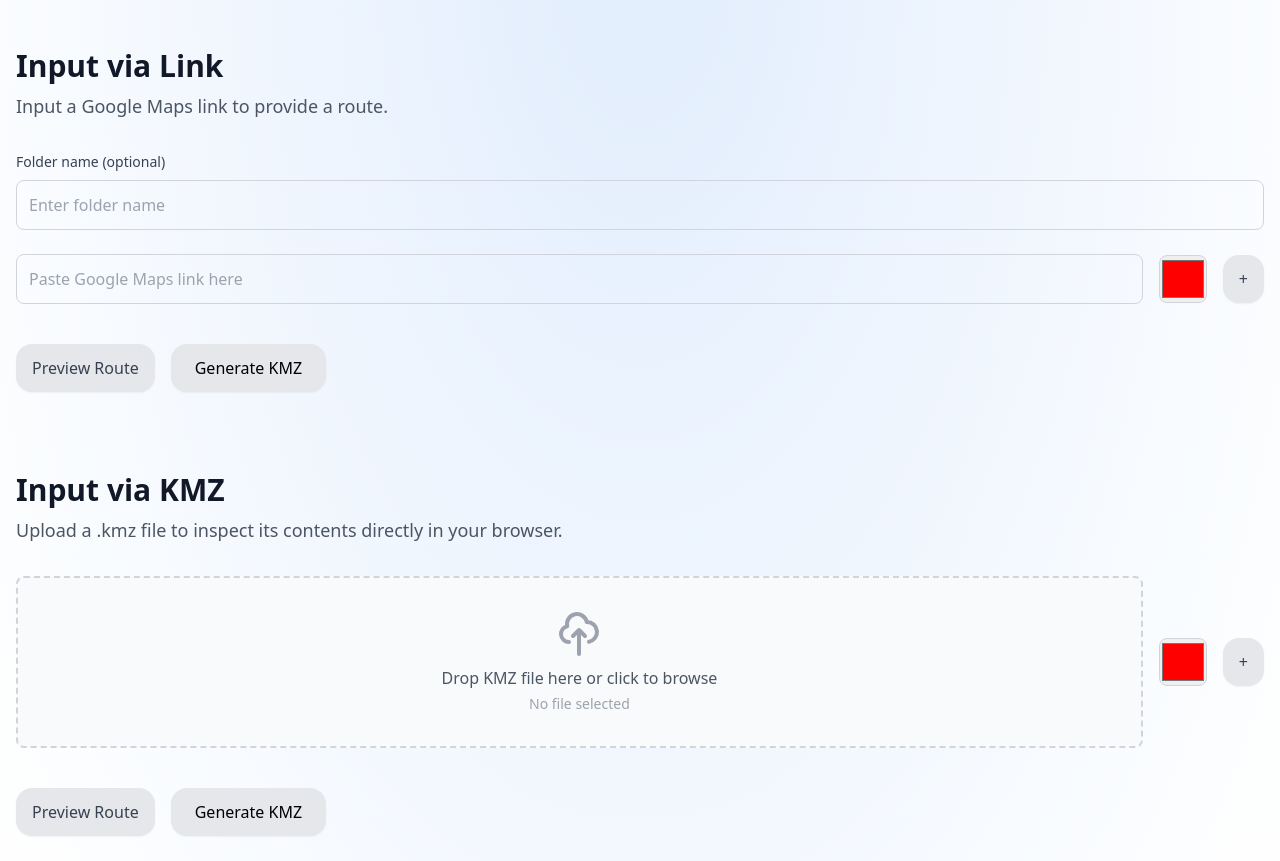
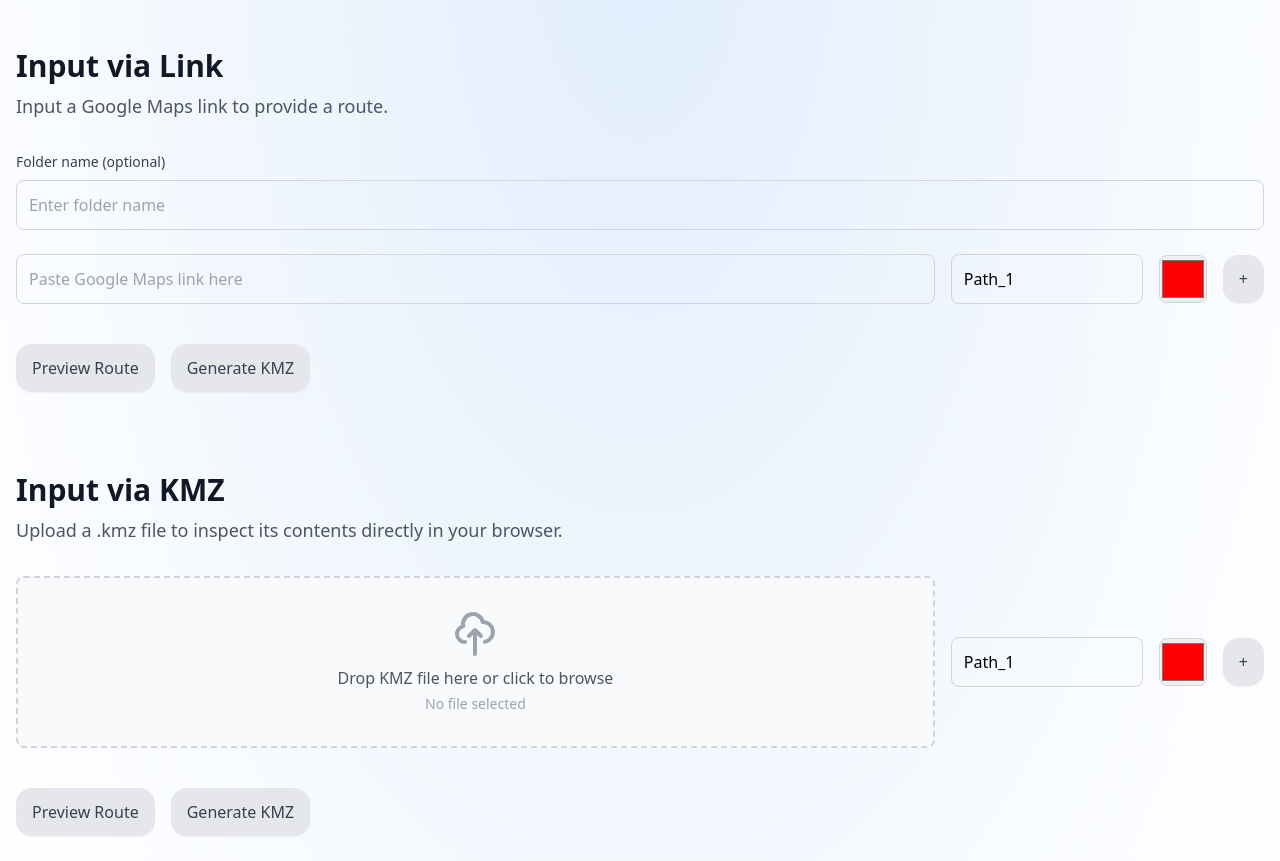
Before and after one commit to Permana721/Routing_Connetivity, a Flask app: page / in a window 1280 px wide. Shown: the part 65-926 px from the top of the page. Run offline with Flask 3, Linux system fonts and the light colour scheme; some libraries are stand-ins or nearby versions; grey boxes are pictures that could not be loaded.

Commit message:
Update index.html

```diff
--- a/templates/index.html
+++ b/templates/index.html
@@ -60,7 +60,7 @@
                         <button id="previewLink" class="px-4 py-3 rounded-2xl bg-gray-200 text-gray-700 hover:bg-gray-300 transition-colors font-medium shadow-sm">
                             Preview Route
                         </button>
-                        <button id="generateLink" class="px-6 py-3 rounded-2xl bg-gray-200 hover:bg-gray-300 transition-colors font-medium shadow-sm">
+                        <button id="generateLink" class="px-4 py-3 rounded-2xl bg-gray-200 text-gray-700 hover:bg-gray-300 transition-colors font-medium shadow-sm">
                             Generate KMZ
                         </button>
                     </div>
@@ -83,7 +83,7 @@
                         <button id="previewKmz" class="px-4 py-3 rounded-2xl bg-gray-200 text-gray-700 hover:bg-gray-300 transition-colors font-medium shadow-sm">
                             Preview Route
                         </button>
-                        <button id="generateKmz" class="px-6 py-3 rounded-2xl bg-gray-200 hover:bg-gray-300 transition-colors font-medium shadow-sm">
+                        <button id="generateKmz" class="px-4 py-3 rounded-2xl bg-gray-200 text-gray-700 hover:bg-gray-300 transition-colors font-medium shadow-sm">
                             Generate KMZ
                         </button>
                     </div>
@@ -305,7 +305,7 @@
     const generateLinkBtn = document.getElementById('generateLink');
     const status_link = document.getElementById('status_link');
 
-    function createLinkRow(index, url='', color='#ff0000') {
+    function createLinkRow(index, url='', name='', color='#ff0000') {
         const div = document.createElement('div');
         div.className = 'flex items-center gap-4';
         div.dataset.index = index;
@@ -316,6 +316,10 @@
                        placeholder="Paste Google Maps link here"
                        value="${url}">
             </div>
+            <input class="path_name w-48 p-3 border border-gray-300 bg-transparent rounded-lg focus:ring-2 focus:ring-gray-500 focus:border-gray-500 transition-colors"
+                   type="text"
+                   placeholder="Path ${index+1} name"
+                   value="${name || 'Path_'+(index+1)}">
             <input class="path_color w-12 h-12 rounded-lg cursor-pointer border border-gray-300"
                    type="color"
                    value="${color}">
@@ -362,6 +366,12 @@
 
             if (addBtn) addBtn.style.display = index === 0 ? 'block' : 'none';
             if (removeBtn) removeBtn.style.display = index > 0 ? 'block' : 'none';
+
+            // Update path name placeholder if empty
+            const nameInput = row.querySelector('.path_name');
+            if (!nameInput.value) {
+                nameInput.value = `Path_${index+1}`;
+            }
         });
     }
 
@@ -373,7 +383,7 @@
         const rows = Array.from(linkRows.querySelectorAll('[data-index]'));
         const items = rows.map((r, i) => ({
             url: r.querySelector('.maps_url').value.trim(),
-            name: `Route_${i+1}`,
+            name: r.querySelector('.path_name').value.trim() || `Path_${i+1}`,
             color: r.querySelector('.path_color').value
         })).filter(x => x.url);
 
@@ -435,7 +445,7 @@
         const rows = Array.from(linkRows.querySelectorAll('[data-index]'));
         const items = rows.map((r, i) => ({
             url: r.querySelector('.maps_url').value.trim(),
-            name: `Route_${i+1}`,
+            name: r.querySelector('.path_name').value.trim() || `Path_${i+1}`,
             color: r.querySelector('.path_color').value
         })).filter(x => x.url);
 
@@ -477,7 +487,7 @@
     const generateKmzBtn = document.getElementById('generateKmz');
     const status_kmz = document.getElementById('status_kmz');
 
-    function createKmzRow(index, color='#ff0000') {
+    function createKmzRow(index, name='', color='#ff0000') {
         const div = document.createElement('div');
         div.className = 'flex items-center gap-4';
         div.dataset.index = index;
@@ -492,6 +502,10 @@
                     <p class="text-sm text-gray-400 mt-1 file-status">No file selected</p>
                 </div>
             </div>
+            <input class="path_name w-48 p-3 border border-gray-300 bg-transparent rounded-lg focus:ring-2 focus:ring-gray-500 focus:border-gray-500 transition-colors"
+                   type="text"
+                   placeholder="Path ${index+1} name"
+                   value="${name || 'Path_'+(index+1)}">
             <input class="path_color w-12 h-12 rounded-lg cursor-pointer border border-gray-300"
                    type="color"
                    value="${color}">
@@ -549,6 +563,12 @@
 
             if (addBtn) addBtn.style.display = index === 0 ? 'block' : 'none';
             if (removeBtn) removeBtn.style.display = index > 0 ? 'block' : 'none';
+
+            // Update path name placeholder if empty
+            const nameInput = row.querySelector('.path_name');
+            if (!nameInput.value) {
+                nameInput.value = `Path_${index+1}`;
+            }
         });
     }
 
@@ -564,7 +584,7 @@
             if (fin && fin.files && fin.files[0]) {
                 files.push({
                     file: fin.files[0],
-                    name: `Route_${i+1}`,
+                    name: r.querySelector('.path_name').value.trim() || `Path_${i+1}`,
                     color: r.querySelector('.path_color').value
                 });
             }
@@ -621,7 +641,7 @@
             if (fin && fin.files && fin.files[0]) {
                 files.push({
                     file: fin.files[0],
-                    name: `Route_${i+1}`,
+                    name: r.querySelector('.path_name').value.trim() || `Path_${i+1}`,
                     color: r.querySelector('.path_color').value
                 });
             }
```
